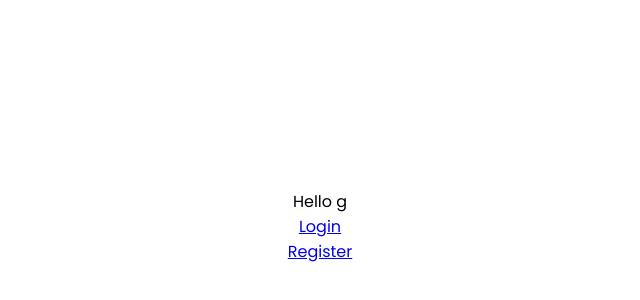
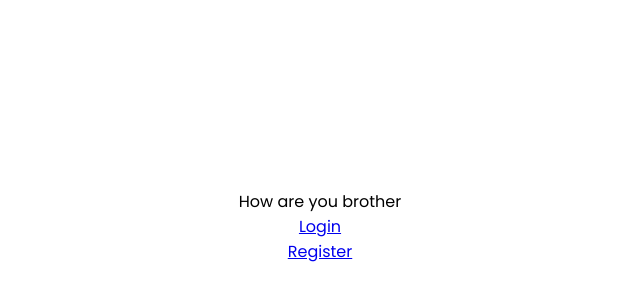
Before and after one commit to Madhav-Jangid/Realtime-Chat-App, a React (Create React App) app in the folder Client/: page / in a window 1280 px wide. Shown: the part 174-474 px from the top of the page, without its empty margins (320-960 px from the left). Built offline with nearby package versions, Linux system fonts and the light colour scheme; no server answers.

Commit message:
Update HomePage.jsx

```diff
--- a/Client/src/Routes/HomePage.jsx
+++ b/Client/src/Routes/HomePage.jsx
@@ -10,7 +10,7 @@ export default function HomePage() {
 
     return (
         <section className='page'>
-            Hello g
+            How are you brother
             <UserButton></UserButton>
             <Link to={'/login'}>Login</Link>
             <Link to={'/signup'}>Register</Link>
```
